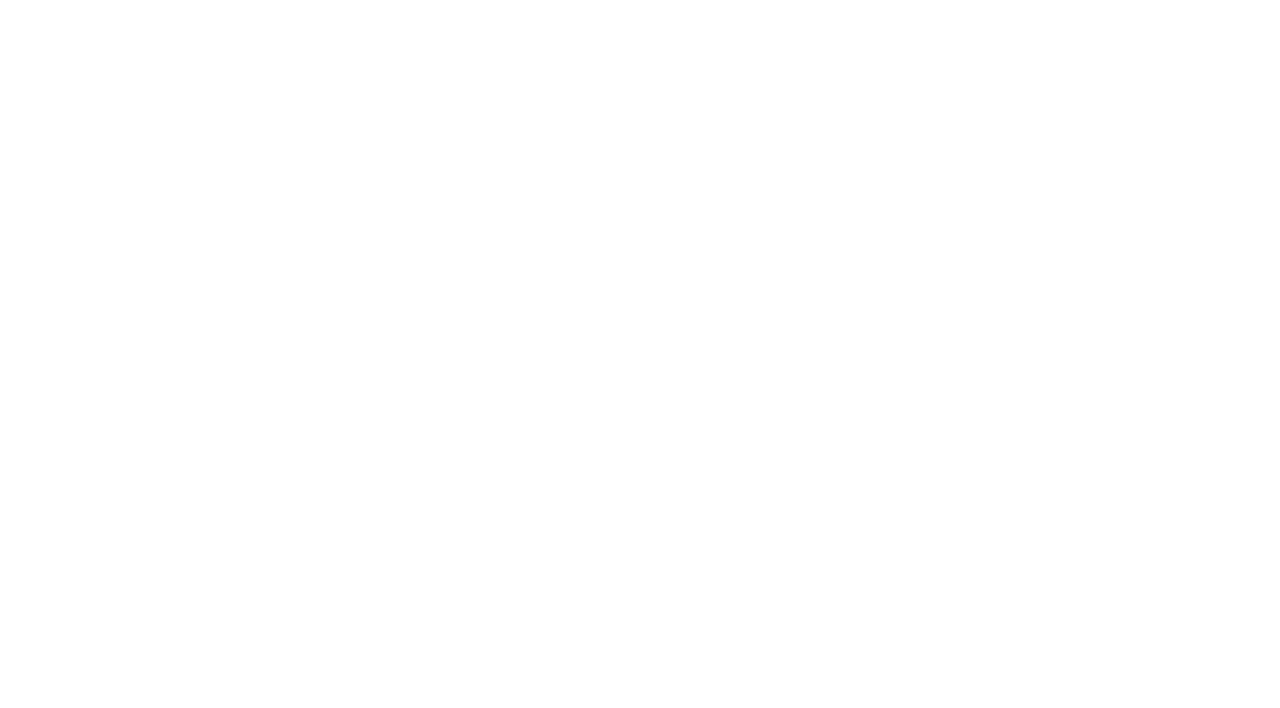
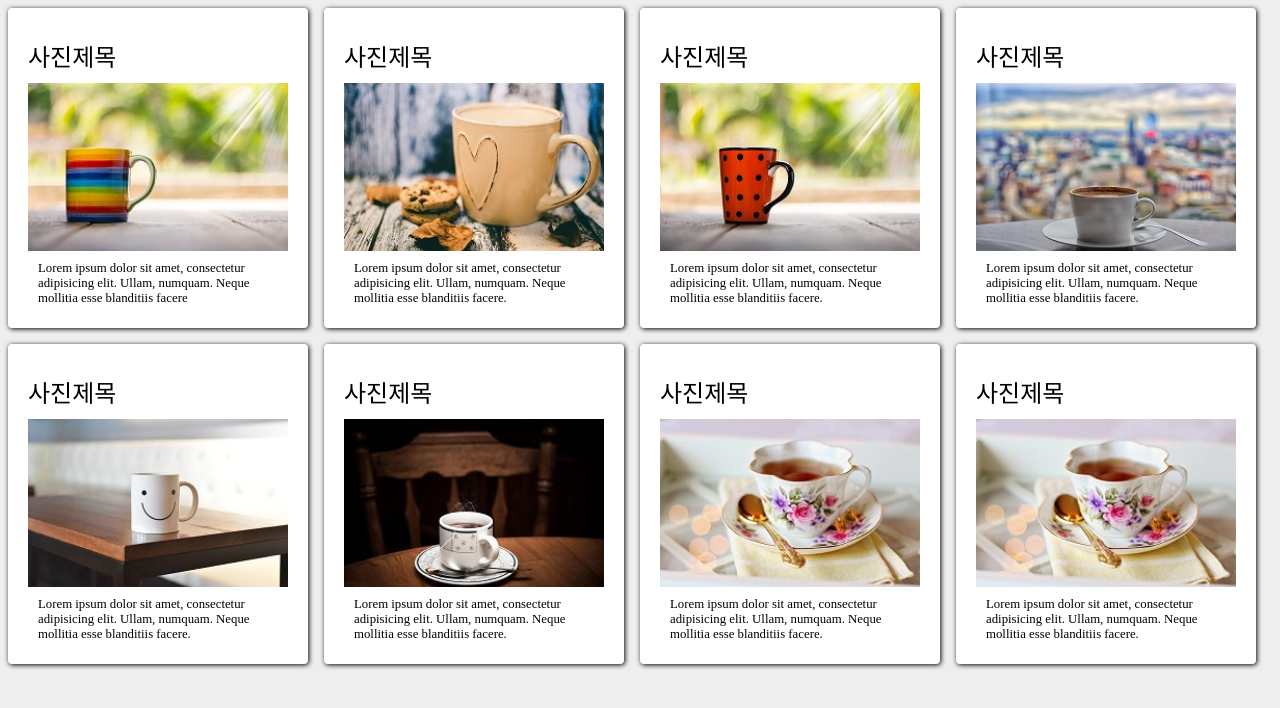
Before and after one commit to pshyun123/HTML_CSS, a plain HTML site: page 20231012_그리드,플렉스갤러리.html in a window 1280 px wide. Drawn offline with Linux system fonts and the light colour scheme.

Commit message:
갤러리만들기

```diff
--- a/20231012_그리드,플렉스갤러리.html
+++ b/20231012_그리드,플렉스갤러리.html
@@ -2,9 +2,139 @@
 <html lang="en">
 <head>
     <meta charset="UTF-8">
-    <title>Document</title>
+    <title>갤러리만들기</title>
+    <style>
+        *{
+            box-sizing: border-box;
+        }
+
+        body{
+            background-color: #eee;
+        }
+        #container{
+            display: grid;
+            grid-template-columns: repeat(auto-fit, 300px);
+            /* grid-template-rows: repeat(3,1fr); */
+            gap:1rem;
+
+        }
+        .cardview{
+            /* display:flex; */
+            justify-content: center;
+            align-items: center;
+            background-color: white;
+            box-shadow: 1px 1px 5px black;
+            border-radius: 4px;
+            /* 수직정렬 */
+            flex-flow: column wrap;
+            height: 320px;
+            padding: 20px;
+
+        }
+        .card-item-header{
+            font-size: 1.5rem;
+            text-align: left;
+            padding: 10px 0;
+
+        }
+
+        .card-item-image{
+            /* 사진 꽉 채우기 */
+            background-size: cover;
+            /* 카드뷰의 60퍼센트 */
+            height: 60%;
+
+        }
+        .card-item-desc{
+            font-size:0.8rem;
+            padding: 10px;
+
+        }
+        .image-1{
+            background-image: url(./images/cup-1.jpg);
+        }
+        .image-2{
+            background-image: url(./images/cup-2.jpg);
+        }
+        .image-3{
+            background-image: url(./images/cup-3.jpg);
+        }
+        .image-4{
+            background-image: url(./images/cup-4.jpg);
+        }
+        .image-5{
+            background-image: url(./images/cup-5.jpg);
+        }
+        .image-6{
+            background-image: url(./images/cup-6.jpg);
+        }
+        .image-7{
+            background-image: url(./images/cup-7.jpg);
+        }
+        .image-8{
+            background-image: url(./images/cup-7.jpg);
+        }
+
+    </style>
 </head>
 <body>
-
+    <div id="container">
+        <div class="cardview">
+            <div class="card-item-header">사진제목</div>
+            <div class="card-item-image image-1"></div>
+            <div class="card-item-desc">Lorem ipsum dolor sit amet,
+                consectetur adipisicing elit. Ullam, numquam.
+                Neque mollitia esse blanditiis facere</div>
+        </div>
+        <div class="cardview">
+            <div class="card-item-header">사진제목</div>
+            <div class="card-item-image image-2"></div>
+            <div class="card-item-desc">Lorem ipsum dolor sit amet,
+                consectetur adipisicing elit. Ullam, numquam.
+                Neque mollitia esse blanditiis facere.</div>
+        </div>
+        <div class="cardview">
+            <div class="card-item-header">사진제목</div>
+            <div class="card-item-image image-3"></div>
+            <div class="card-item-desc">Lorem ipsum dolor sit amet,
+                consectetur adipisicing elit. Ullam, numquam.
+                Neque mollitia esse blanditiis facere.</div>
+        </div>
+        <div class="cardview">
+            <div class="card-item-header">사진제목</div>
+            <div class="card-item-image image-4"></div>
+            <div class="card-item-desc">Lorem ipsum dolor sit amet,
+                consectetur adipisicing elit. Ullam, numquam.
+                Neque mollitia esse blanditiis facere.</div>
+        </div>
+        <div class="cardview">
+            <div class="card-item-header">사진제목</div>
+            <div class="card-item-image image-5"></div>
+            <div class="card-item-desc">Lorem ipsum dolor sit amet,
+                consectetur adipisicing elit. Ullam, numquam.
+                Neque mollitia esse blanditiis facere.</div>
+        </div>
+        <div class="cardview">
+            <div class="card-item-header">사진제목</div>
+            <div class="card-item-image image-6"></div>
+            <div class="card-item-desc">Lorem ipsum dolor sit amet,
+                consectetur adipisicing elit. Ullam, numquam.
+                Neque mollitia esse blanditiis facere.</div>
+        </div>
+        <div class="cardview">
+            <div class="card-item-header">사진제목</div>
+            <div class="card-item-image image-7"></div>
+            <div class="card-item-desc">Lorem ipsum dolor sit amet,
+                consectetur adipisicing elit. Ullam, numquam.
+                Neque mollitia esse blanditiis facere.</div>
+        </div>
+        <div class="cardview">
+            <div class="card-item-header">사진제목</div>
+            <div class="card-item-image image-8"></div>
+            <div class="card-item-desc">Lorem ipsum dolor sit amet,
+                consectetur adipisicing elit. Ullam, numquam.
+                Neque mollitia esse blanditiis facere.</div>
+        </div>
+    </div>
 </body>
 </html>
```
Also changed, not shown: 20231012_그리드배치2.html (+2 -5 lines), images/cup-1.jpg (added), images/cup-2.jpg (added), images/cup-3.jpg (added), images/cup-4.jpg (added), images/cup-5.jpg (added), images/cup-6.jpg (added), images/cup-7.jpg (added).
